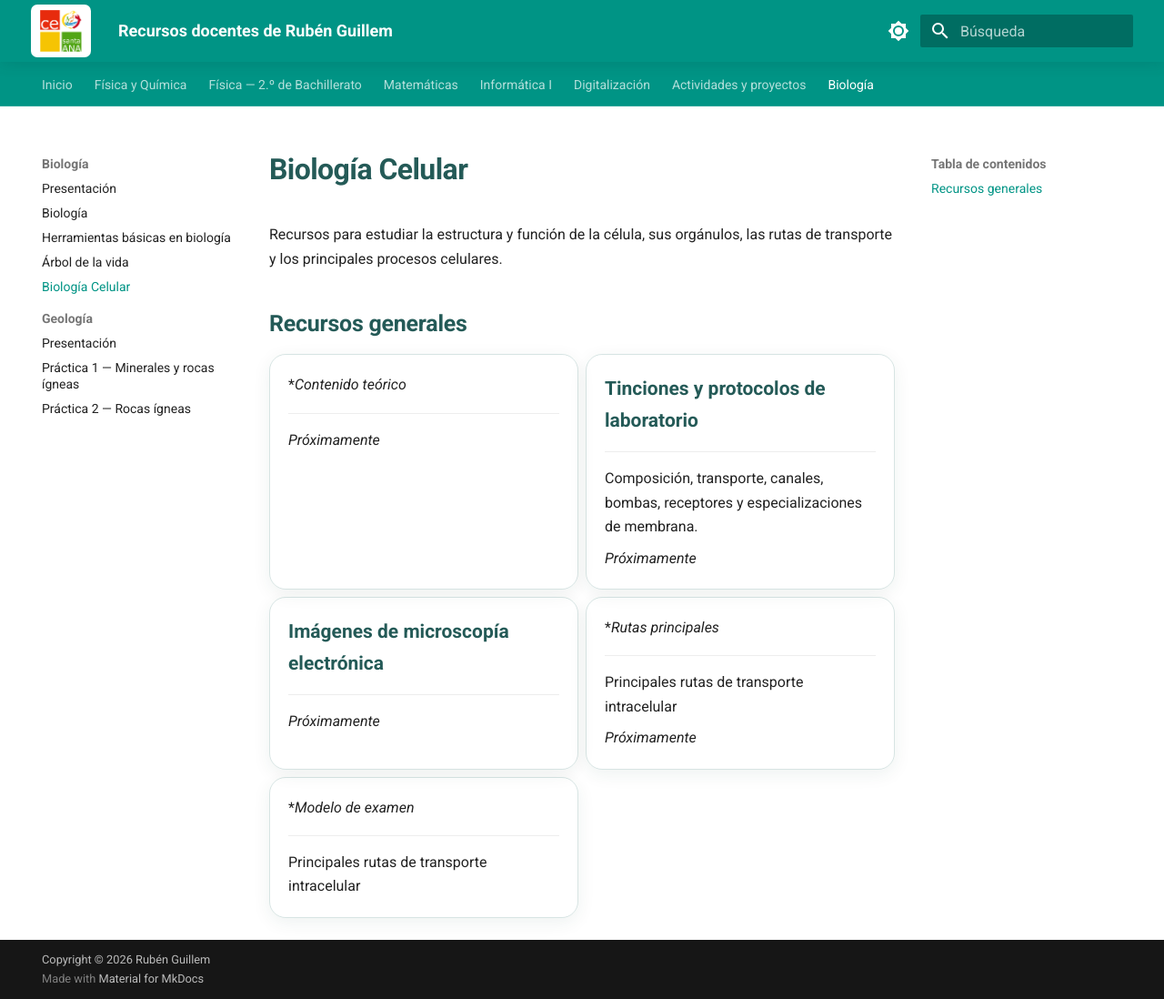
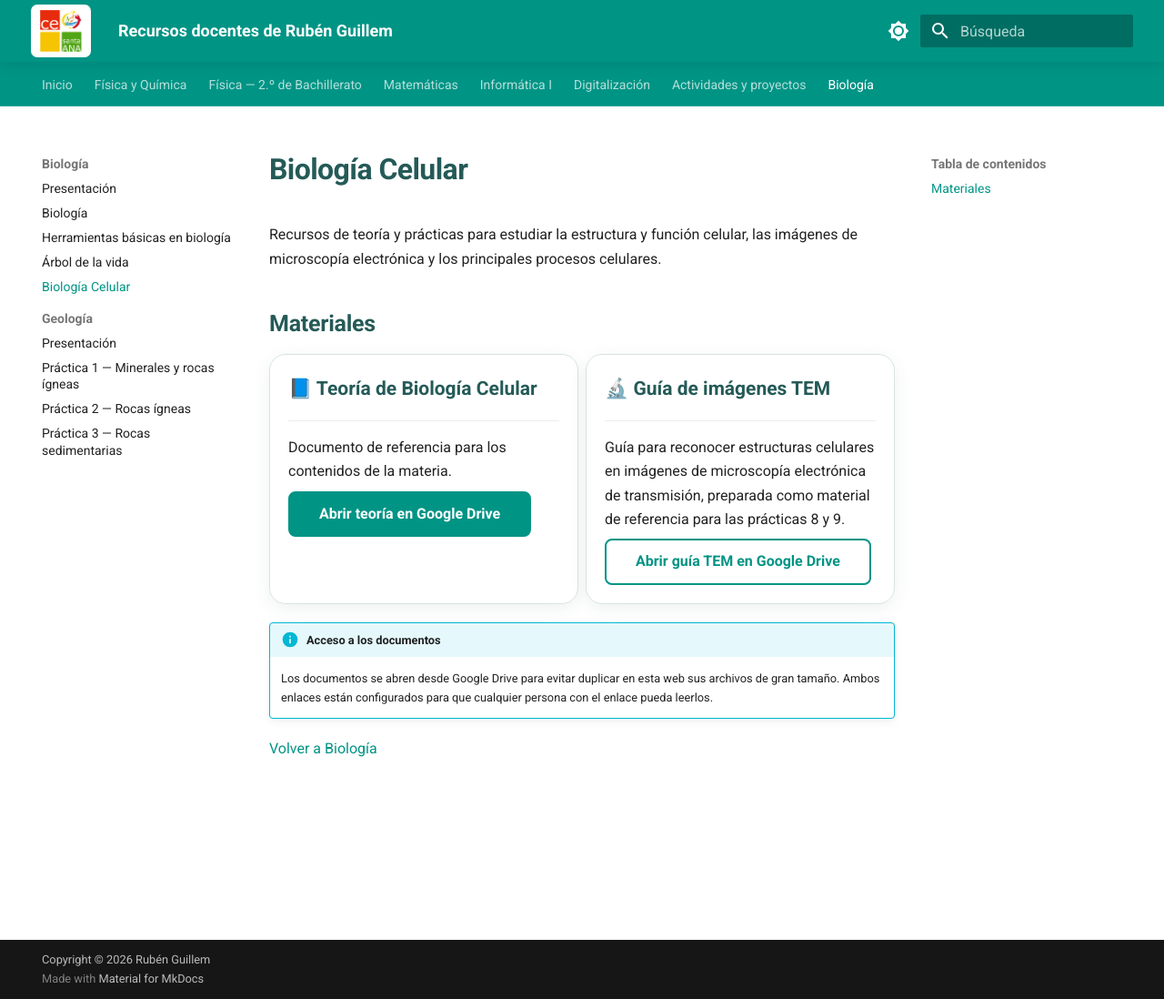
Before and after one commit to 5n7t99rb9d-web/recursos-docentes, an MkDocs documentation site: the page built from docs/biologia/biologia-celular/index.md, in a window 1280 px wide and 1098 px high. Shown: the whole window at 91% size. Built offline with MkDocs 1.6.1 and Material for MkDocs 9.7.7, drawn with Linux system fonts in a browser that asks for light colours.

Commit message:
Añade Geología 3 y recursos de Biología Celular

```diff
--- a/docs/biologia/biologia-celular/index.md
+++ b/docs/biologia/biologia-celular/index.md
@@ -1,47 +1,31 @@
 # Biología Celular
 
-Recursos para estudiar la estructura y función de la célula, sus orgánulos, las rutas de transporte y los principales procesos celulares.
+Recursos de teoría y prácticas para estudiar la estructura y función celular, las imágenes de microscopía electrónica y los principales procesos celulares.
 
-## Recursos generales
+## Materiales
 
 <div class="grid cards" markdown>
 
--   **Contenido teórico*
+-   **📘 Teoría de Biología Celular**
 
     ---
 
+    Documento de referencia para los contenidos de la materia.
 
+    [Abrir teoría en Google Drive](https://drive.google.com/file/d/1RdrZrlUBrjpMJCwqd8E-a3BIpZG-7O9I/view?usp=sharing){ .md-button .md-button--primary }
 
-    *Próximamente*
-
--   **Tinciones y protocolos de laboratorio**
+-   **🔬 Guía de imágenes TEM**
 
     ---
 
-    Composición, transporte, canales, bombas, receptores y especializaciones de membrana.
+    Guía para reconocer estructuras celulares en imágenes de microscopía electrónica de transmisión, preparada como material de referencia para las prácticas 8 y 9.
 
-    *Próximamente*
-
--   **Imágenes de microscopía electrónica**
-
-    ---
-
-
-    *Próximamente*
-
--   **Rutas principales*
-
-    ---
-
-    Principales rutas de transporte intracelular
-
-    *Próximamente*
-
--   **Modelo de examen*
-
-    ---
-
-    Principales rutas de transporte intracelular
-
+    [Abrir guía TEM en Google Drive](https://drive.google.com/file/d/15xLrFtGzjFqiIejZQolP6GvdKiOnf5-a/view?usp=sharing){ .md-button }
 
 </div>
+
+!!! info "Acceso a los documentos"
+
+    Los documentos se abren desde Google Drive para evitar duplicar en esta web sus archivos de gran tamaño. Ambos enlaces están configurados para que cualquier persona con el enlace pueda leerlos.
+
+[Volver a Biología](../index.md)
--- a/mkdocs.yml
+++ b/mkdocs.yml
@@ -71,3 +71,4 @@ nav:
           - Presentación: biologia/geologia/index.md
           - Práctica 1 — Minerales y rocas ígneas: biologia/geologia/practica-1.md
           - Práctica 2 — Rocas ígneas: biologia/geologia/practica-2-rocas.md
+          - Práctica 3 — Rocas sedimentarias: biologia/geologia/practica-3.md
```
Also changed, not shown: docs/biologia/geologia/index.md (+8 -0 lines), docs/biologia/geologia/practica-3.md (added, +43 -0 lines), 1 other file.
